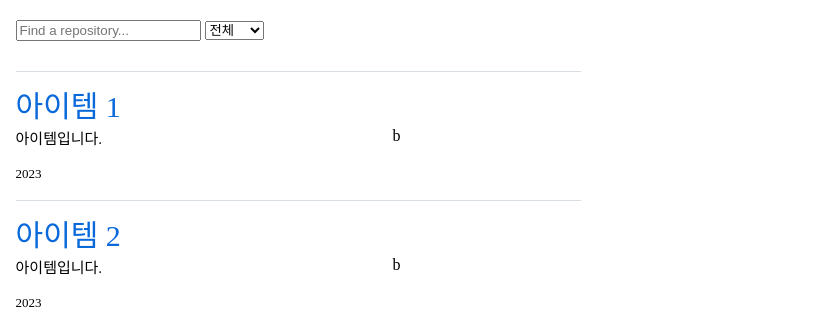
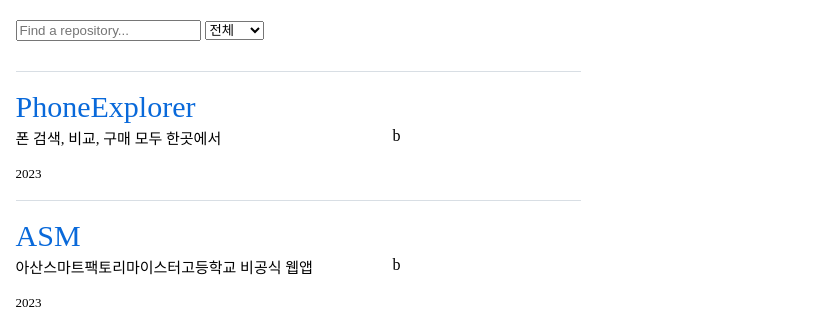
Before and after one commit to or-uos7/GaimeHub, a plain HTML site: page projects.html in a window 1280 px wide. Shown: the part 150-474 px from the top of the page, 455-1280 px from the left. Drawn offline with nearby package versions, Linux system fonts and the light colour scheme; a web font is replaced by a local one.

Commit message:
PE, ASM 아이템 추가

```diff
--- a/projects.html
+++ b/projects.html
@@ -161,10 +161,10 @@
                             <div>
                                 <div>
                                     <a href="" class="listItemName">
-                                        아이템 1
+                                        PhoneExplorer
                                     </a>
                                     <p class="listItemScript">
-                                        아이템입니다.
+                                        폰 검색, 비교, 구매 모두 한곳에서
                                     </p>
                                     <p class="listItemYear">
                                         2023
@@ -180,10 +180,10 @@
                             <div>
                                 <div>
                                     <a href="" class="listItemName">
-                                        아이템 2
+                                        ASM
                                     </a>
                                     <p class="listItemScript">
-                                        아이템입니다.
+                                        아산스마트팩토리마이스터고등학교 비공식 웹앱
                                     </p>
                                     <p class="listItemYear">
                                         2023
```
